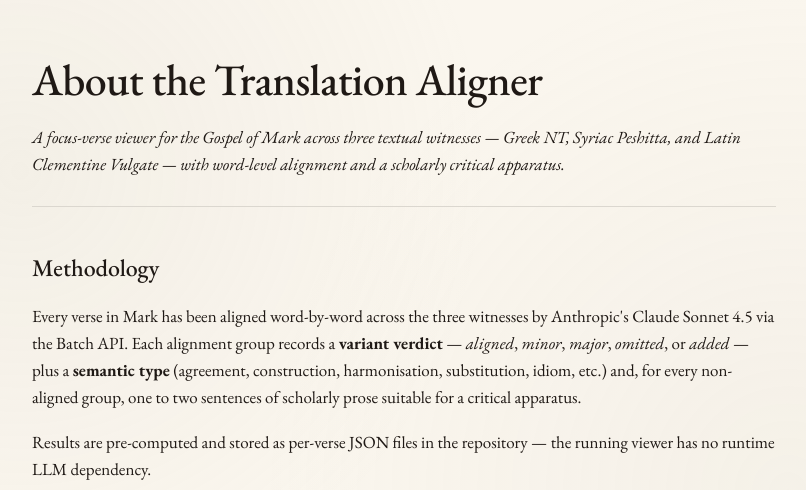
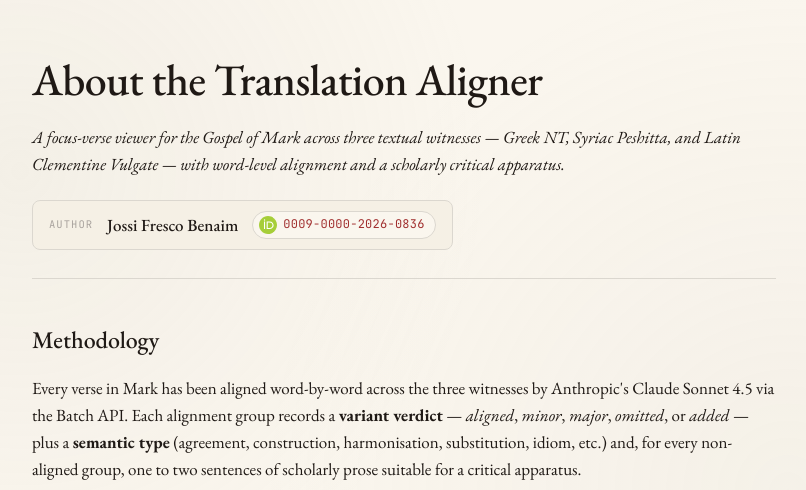
Before and after one commit to Jossifresben/translation-alignment, a Flask app: page /about in a window 1280 px wide. Shown: the part 69-559 px from the top of the page, without its empty margins (236-1042 px from the left). Run offline with Flask 3, Linux system fonts and the light colour scheme; some libraries are stand-ins or nearby versions.

Commit message:
feat: About page — author card with Jossi Fresco Benaim + ORCID iD
Added a compact author badge right under the page lede: name in EB
Garamond, label in mono uppercase, and a pill-shaped ORCID link
carrying the official green ORCID 'iD' glyph (inline SVG, no external
asset) alongside the ID 0009-0000-2026-0836. Click opens
orcid.org/0009-0000-2026-0836 in a new tab with proper rel=noopener.

```diff
--- a/static/css/styles.css
+++ b/static/css/styles.css
@@ -1258,6 +1258,60 @@ body.dark::before {
   padding: 0 8px;
 }
 .about-head { margin-bottom: 40px; border-bottom: 1px solid var(--rule); padding-bottom: 28px; }
+.about-author {
+  display: inline-flex;
+  align-items: center;
+  gap: 14px;
+  margin-top: 22px;
+  padding: 10px 16px;
+  background: var(--parchment-2);
+  border: 1px solid var(--rule);
+  border-radius: 8px;
+  font-family: 'JetBrains Mono', monospace;
+  font-size: 12.5px;
+  color: var(--ink-2);
+  flex-wrap: wrap;
+}
+.about-author-label {
+  text-transform: uppercase;
+  letter-spacing: 0.1em;
+  font-size: 10.5px;
+  color: var(--ink-4);
+}
+.about-author-name {
+  font-family: 'EB Garamond', serif;
+  font-size: 17px;
+  font-weight: 500;
+  color: var(--ink);
+  letter-spacing: 0;
+}
+.about-orcid {
+  display: inline-flex;
+  align-items: center;
+  gap: 6px;
+  padding: 4px 10px 4px 6px;
+  border: 1px solid var(--rule);
+  border-radius: 999px;
+  background: var(--parchment);
+  color: var(--ink-2);
+  text-decoration: none !important;
+  transition: border-color 0.12s, background 0.12s;
+}
+.about-orcid:hover {
+  border-color: #A6CE39;
+  background: oklch(0.87 0.15 130 / 0.08);
+  color: var(--ink);
+}
+.about-orcid .orcid-icon {
+  width: 18px;
+  height: 18px;
+  flex-shrink: 0;
+}
+.about-orcid .about-orcid-id {
+  font-family: 'JetBrains Mono', monospace;
+  font-size: 12px;
+  letter-spacing: 0.02em;
+}
 .about-page h1 {
   font-family: 'EB Garamond', serif;
   font-size: 44px;
--- a/templates/about.html
+++ b/templates/about.html
@@ -10,6 +10,19 @@
       Greek NT, Syriac Peshitta, and Latin Clementine Vulgate — with word-level
       alignment and a scholarly critical apparatus.
     </p>
+    <div class="about-author">
+      <span class="about-author-label">Author</span>
+      <span class="about-author-name">Jossi Fresco Benaim</span>
+      <a class="about-orcid" href="https://orcid.org/0009-0000-2026-0836"
+         target="_blank" rel="noopener"
+         aria-label="ORCID iD 0009-0000-2026-0836">
+        <svg class="orcid-icon" viewBox="0 0 256 256" aria-hidden="true">
+          <path fill="#A6CE39" d="M256 128c0 70.7-57.3 128-128 128S0 198.7 0 128 57.3 0 128 0s128 57.3 128 128z"/>
+          <path fill="#FFF" d="M86.3 186.2H70.9V79.1h15.4v107.1zM108.9 79.1h41.6c39.6 0 57 28.3 57 53.6 0 27.5-21.5 53.6-56.8 53.6h-41.8V79.1zm15.4 93.3h24.5c34.9 0 42.9-26.5 42.9-39.7 0-21.5-13.7-39.7-43.7-39.7h-23.7v79.4zM88.7 56.8c0 5.5-4.5 10.1-10.1 10.1-5.6 0-10.1-4.6-10.1-10.1 0-5.6 4.5-10.1 10.1-10.1 5.6 0 10.1 4.6 10.1 10.1z"/>
+        </svg>
+        <span class="about-orcid-id">0009-0000-2026-0836</span>
+      </a>
+    </div>
   </header>
 
   <h2>Methodology</h2>
```
